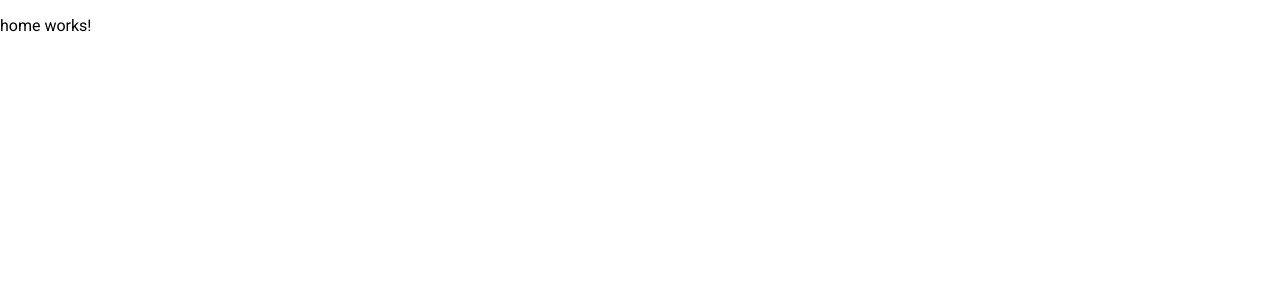
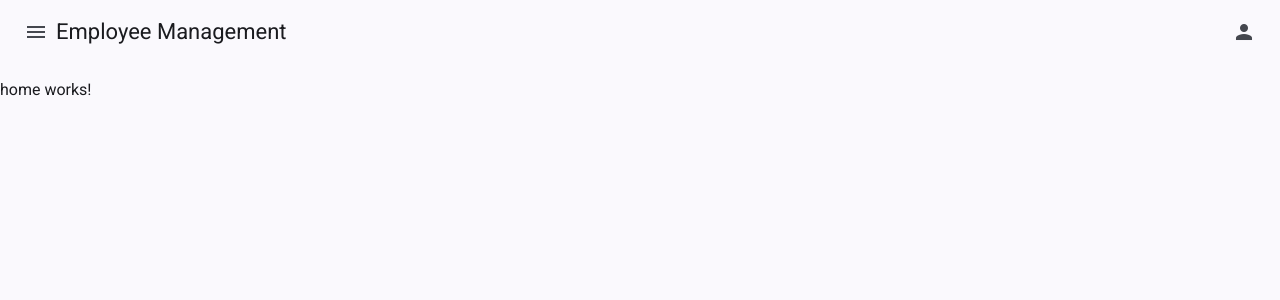
Before and after one commit to alifrazanit/Employee_Management, an Angular app: page / in a window 1280 px wide. Shown: the top 300 px of the page. Built offline with nearby package versions, Linux system fonts and the light colour scheme.

Commit message:
setup template

```diff
--- /dev/null
+++ b/src/app/components/navbar/navbar.component.css
@@ -0,0 +1,3 @@
+.example-spacer {
+    flex: 1 1 auto;
+  }
--- /dev/null
+++ b/src/app/components/navbar/navbar.component.html
@@ -0,0 +1,21 @@
+<mat-toolbar>
+    <button mat-icon-button class="example-icon" aria-label="Example icon-button with menu icon" (click)="onOpenSidemenu()">
+        <mat-icon>menu</mat-icon>
+    </button>
+    <span>Employee Management</span>
+    <span class="example-spacer"></span>
+    <button mat-icon-button class="example-icon" aria-label="Example icon-button with share icon"
+        [matMenuTriggerFor]="menu">
+        <mat-icon>person</mat-icon>
+    </button>
+    <mat-menu #menu="matMenu">
+        <button mat-menu-item>
+            <mat-icon>settings</mat-icon>
+            Settings
+        </button>
+        <button mat-menu-item>
+            <mat-icon>exit_to_app</mat-icon>
+            Logout
+        </button>
+    </mat-menu>
+</mat-toolbar>
--- /dev/null
+++ b/src/app/components/navbar/navbar.component.ts
@@ -0,0 +1,24 @@
+import { Component, EventEmitter, Output } from '@angular/core';
+import { MatToolbarModule } from '@angular/material/toolbar';
+import { MatIconModule } from '@angular/material/icon';
+import { MatButtonModule } from '@angular/material/button';
+import { MatMenuModule } from '@angular/material/menu';
+@Component({
+  selector: 'app-navbar',
+  imports: [
+    MatToolbarModule,
+    MatIconModule,
+    MatButtonModule,
+    MatMenuModule
+  ],
+  templateUrl: './navbar.component.html',
+  styleUrl: './navbar.component.css'
+})
+export class NavbarComponent {
+  @Output() onOpenSide = new EventEmitter()
+
+
+  onOpenSidemenu() {
+    this.onOpenSide.emit(true)
+  }
+}
--- a/src/app/template/template.component.css
+++ b/src/app/template/template.component.css
@@ -0,0 +1,8 @@
+mat-drawer-container{
+    width: 100%;
+    height: 100vh;
+}
+
+mat-drawer-container mat-drawer{
+    border-radius: 0;
+}
--- a/src/app/template/template.component.html
+++ b/src/app/template/template.component.html
@@ -1 +1,7 @@
-<router-outlet />
+<mat-drawer-container class="example-container" hasBackdrop="true">
+    <mat-drawer #sidenav mode="push">Drawer content</mat-drawer>
+    <mat-drawer-content>
+        <app-navbar (onOpenSide)="sidenav.toggle()"/>
+        <router-outlet />
+    </mat-drawer-content>
+</mat-drawer-container>
```
Also changed, not shown: src/app/template/template.component.ts (+6 -3 lines), 1 other file (tests, documents, lock files or other folders).
